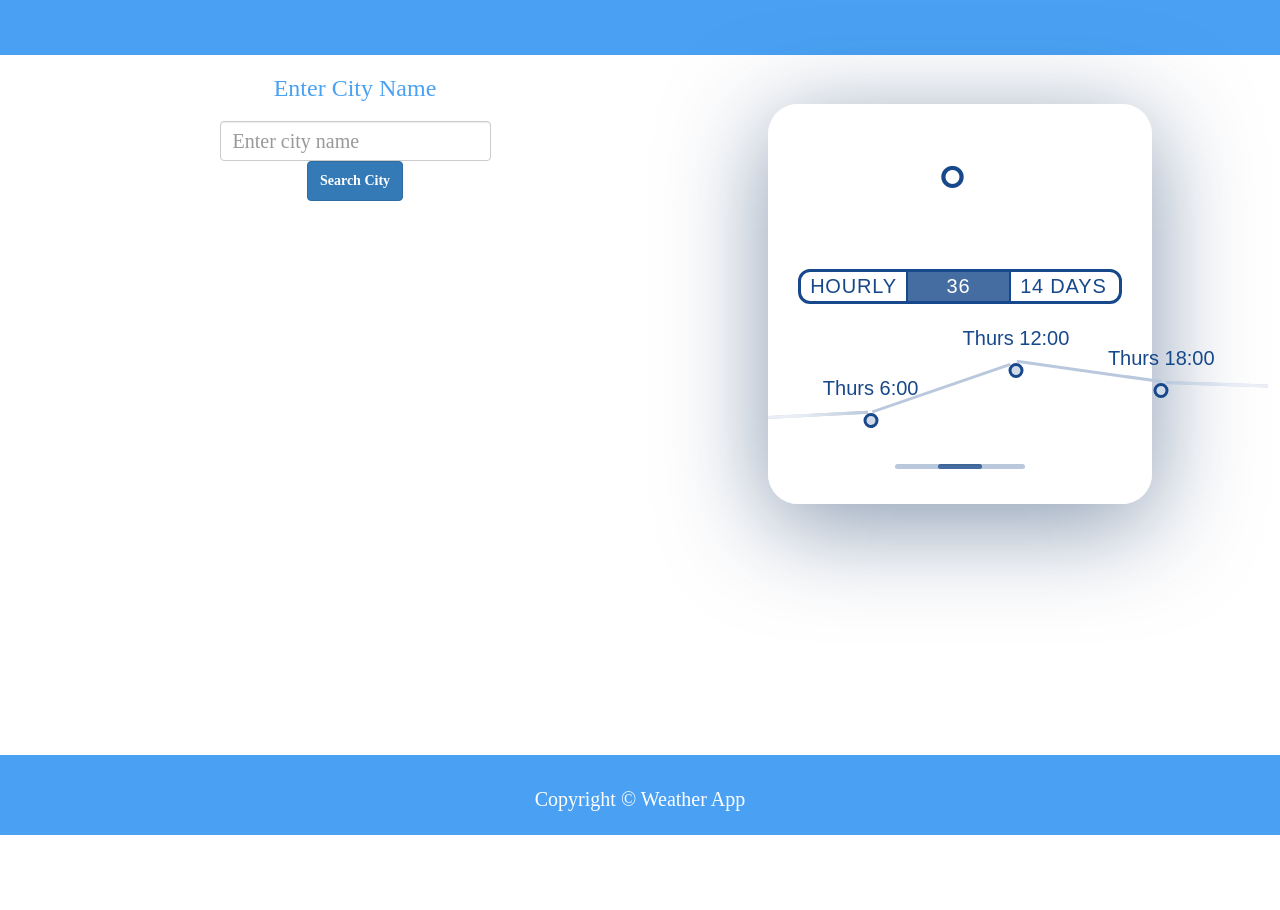
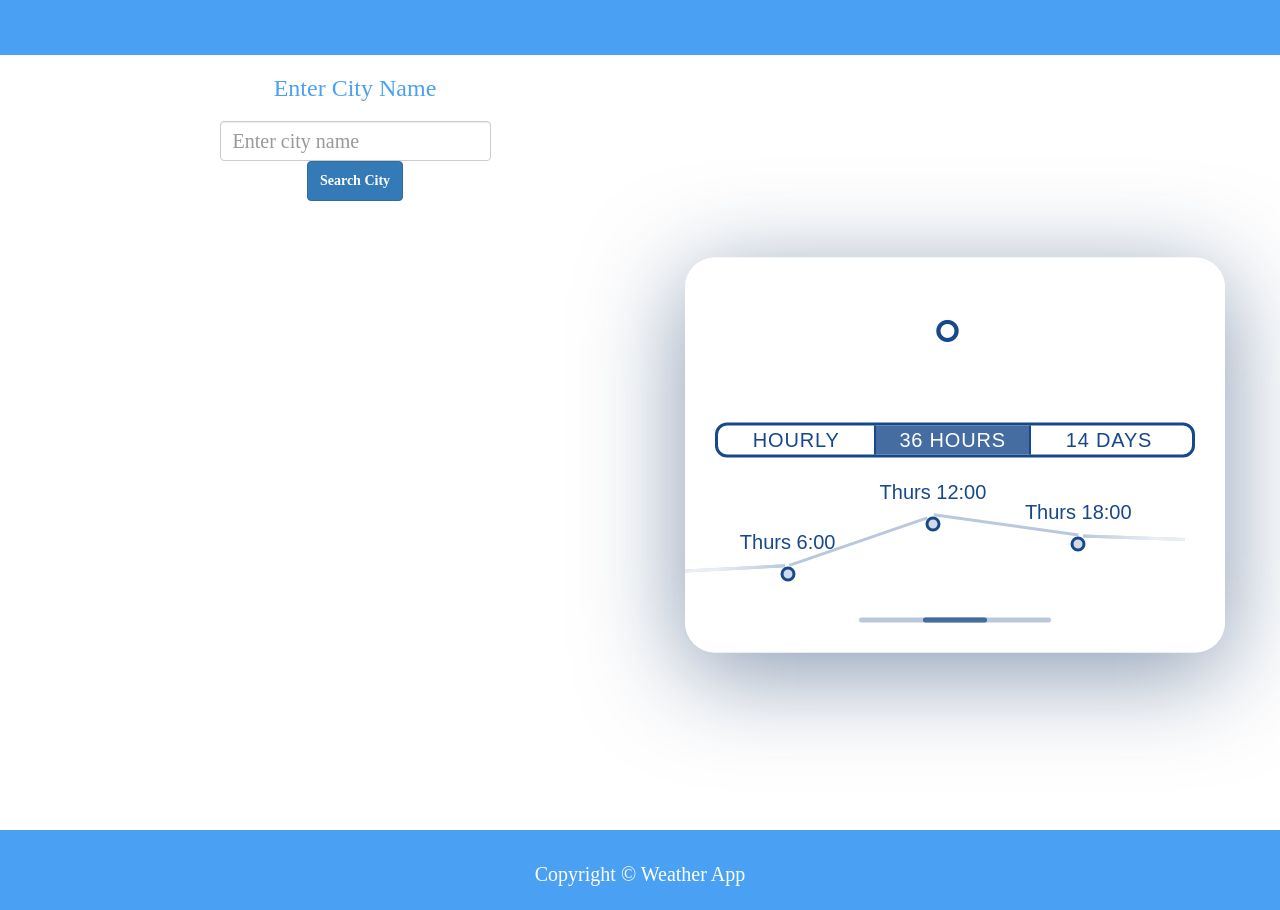
Before and after one commit to ai780227/WeatherApp, a plain HTML site: page current.html in a window 1280 px wide. Shown: the part 176-1086 px from the top of the page. Before the commit the page ends 1011 px from the top, so only its background shows below. Drawn offline with nearby package versions, Linux system fonts and the light colour scheme; no server answers; some icons are missing.

Commit message:
current right fixed

```diff
--- a/style.css
+++ b/style.css
@@ -84,7 +84,7 @@ input[type='text']{
     background-color: #4aa1f3;
     width:100%;
     height:80px;
-    margin-top:30px;
+    margin-top:105px;
     bottom:0;
 }
 
@@ -127,7 +127,7 @@ input[type='text']{
 
 /* weather widgets */
   .modal-wrapper {
-    position: fixed;
+    position: -ms-page;
     top: 60%;
     left: 75%;
     -webkit-transform: translate(-50%, -50%);
@@ -136,12 +136,14 @@ input[type='text']{
     -o-transform: translate(-50%, -50%);
     transform: translate(-50%, -50%);
     z-index: 1000005;
-    width: 30%;
+    width: 100%;
     height:50%;
     background-color: rgba(255, 255, 255, 0.8);
     box-shadow: 0 20px 100px rgba(16, 50, 97, 0.5);
     padding: 30px;
     border-radius: 30px;
+    margin-top: 400px;
+    margin-left: 300px;
     color: #17488b;
     font-family: "Source Sans Pro", sans-serif;
   }
```
